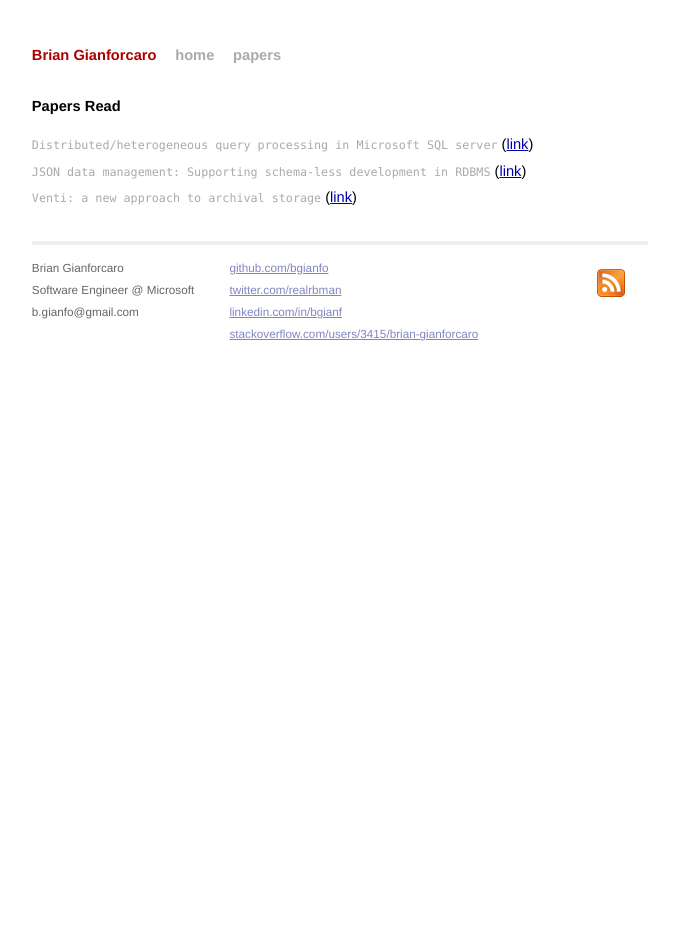
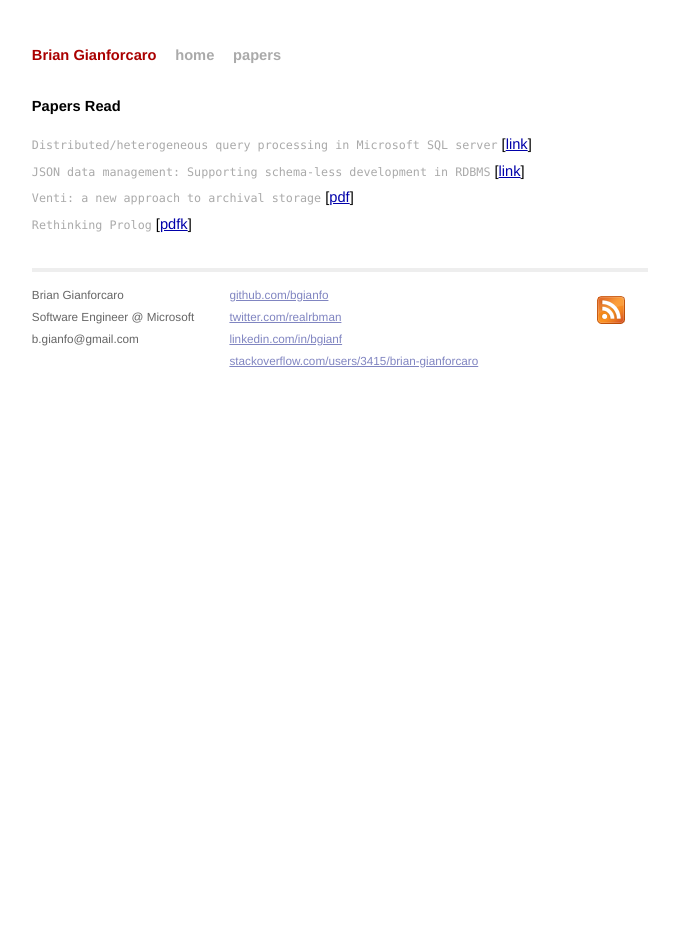
Before and after one commit to bgianfo/bgianfo.github.io, a Jekyll site: the page built from papers/index.html, in a window 1280 px wide. Shown: the whole page, without its empty margins (300-979 px from the left). Built offline with Jekyll 4.4.1, drawn with Linux system fonts in a browser that asks for light colours; Markdown is read by kramdown in place of the engine named in the settings.

Commit message:
Add Rethinking Prolog paper

```diff
--- a/papers/index.html
+++ b/papers/index.html
@@ -6,8 +6,9 @@
 <div id="papers">
   <h1>Papers Read</h1>
   <ul class="papers-list">
-      <li><span>Distributed/heterogeneous query processing in Microsoft SQL server</span> (<a href="http://ieeexplore.ieee.org/xpls/abs_all.jsp?arnumber=1410211&tag=1">link</a>)</li>
-      <li><span>JSON data management: Supporting schema-less development in RDBMS</span> (<a href="http://dl.acm.org/citation.cfm?id=2595628">link</a>)</li>
-      <li><span>Venti: a new approach to archival storage</span> (<a href="http://www.plan9.bell-labs.com/sys/doc/venti/venti.pdf">link</a>)</li>
+      <li><span>Distributed/heterogeneous query processing in Microsoft SQL server</span> [<a href="http://ieeexplore.ieee.org/xpls/abs_all.jsp?arnumber=1410211&tag=1">link</a>]</li>
+      <li><span>JSON data management: Supporting schema-less development in RDBMS</span> [<a href="http://dl.acm.org/citation.cfm?id=2595628">link</a>]</li>
+      <li><span>Venti: a new approach to archival storage</span> [<a href="http://www.plan9.bell-labs.com/sys/doc/venti/venti.pdf">pdf</a>]</li>
+      <li><span>Rethinking Prolog</span> [<a href="http://okmij.org/ftp/kakuritu/rethinking.pdf">pdfk</a>]</li>
   </ul>
 </div>
```
